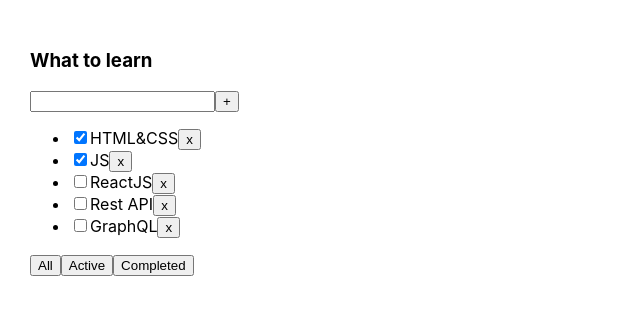
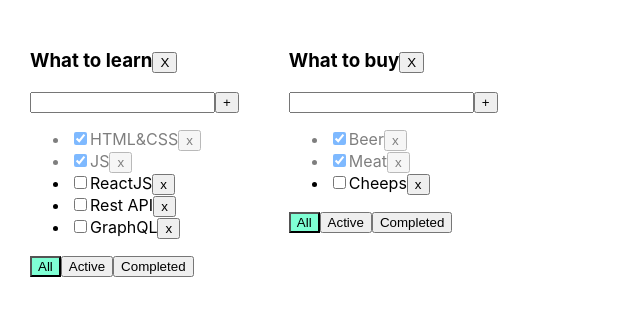
Before and after one commit to EvgenySychev/TO-DO_LIST, a React (Create React App) app: page / in a window 1280 px wide. Shown: the top 316 px of the page, without its empty margins (0-640 px from the left). Built offline with nearby package versions, Linux system fonts and the light colour scheme.

Commit message:
Tuesday's first lesson with Victor

```diff
--- a/package.json
+++ b/package.json
@@ -10,12 +10,12 @@
     "@types/node": "^12.0.0",
     "@types/react": "^16.9.0",
     "@types/react-dom": "^16.9.0",
-    "@types/uuid": "^8.3.4",
+    "@types/uuid": "^7.0.3",
     "react": "^16.13.1",
     "react-dom": "^16.13.1",
     "react-scripts": "3.4.1",
     "typescript": "~3.7.2",
-    "uuid": "^8.3.2"
+    "uuid": "^8.0.0"
   },
   "scripts": {
     "start": "react-scripts start",
--- a/src/App.css
+++ b/src/App.css
@@ -6,3 +6,19 @@
 .App > div {
   margin-right: 50px;
 }
+
+.error {
+  border: red 1px solid;
+}
+
+.error-message {
+  color: red;
+}
+
+.active-filter {
+  background-color: aquamarine;
+}
+
+.is-done {
+  opacity: 0.5;
+}
--- a/src/App.tsx
+++ b/src/App.tsx
@@ -1,53 +1,108 @@
 import React, {useState} from 'react';
 import './App.css';
-import {Todolist} from './Todolist';
-import {v1} from "uuid";
+import {TaskType, Todolist} from './Todolist';
+import {v1} from 'uuid';
 
 export type FilterValuesType = "all" | "active" | "completed";
 
+export type TodolistType = {
+    id: string
+    title: string
+    filter: FilterValuesType
+}
+
+export type TasksSetType = {
+    [todoListID: string]: Array<TaskType>
+}
+
 function App() {
 
-    let [tasks, setTasks] = useState([
-        {id: v1(), title: "HTML&CSS", isDone: true},
-        {id: v1(), title: "JS", isDone: true},
-        {id: v1(), title: "ReactJS", isDone: false},
-        {id: v1(), title: "Rest API", isDone: false},
-        {id: v1(), title: "GraphQL", isDone: false},
-    ]);
+    const todoListID_1 = v1()
+    const todoListID_2 = v1()
 
-    function removeTask(id: string) {
-        let filteredTasks = tasks.filter(t => t.id != id);
-        setTasks(filteredTasks);
+    //BLL
+    const [todoLists, setTodolists] = useState<Array<TodolistType>>([
+        {id: todoListID_1, title: "What to learn", filter: "all"},
+        {id: todoListID_2, title: "What to buy", filter: "all"}
+    ])
+
+    const [tasks, setTasks] = useState<TasksSetType>({
+        [todoListID_1]: [
+            {id: v1(), title: "HTML&CSS", isDone: true},
+            {id: v1(), title: "JS", isDone: true},
+            {id: v1(), title: "ReactJS", isDone: false},
+            {id: v1(), title: "Rest API", isDone: false},
+            {id: v1(), title: "GraphQL", isDone: false},
+        ],
+        [todoListID_2]: [
+            {id: v1(), title: "Beer", isDone: true},
+            {id: v1(), title: "Meat", isDone: true},
+            {id: v1(), title: "Cheeps", isDone: false}
+        ]
+    })
+
+     function removeTask(taskID: string, todolistID: string) {
+        setTasks({...tasks, [todolistID]: tasks[todolistID].filter(t => t.id !== taskID)})
     }
 
-    const addTasks = (newTitle: string) => {
-        console.log('This task was added')
-        let newTask = {id: v1(), title: newTitle, isDone: true}
-        setTasks([newTask, ...tasks])
+    function addTask(title: string, todolistID: string) {
+        const newTask: TaskType = {
+            id: v1(), title, isDone: false
+        }
+        setTasks({...tasks, [todolistID]: [newTask, ...tasks[todolistID]]});
     }
 
-    /*let [filter, setFilter] = useState<FilterValuesType>("all");
+    function changeStatus(taskId: string, isDone: boolean, todoListID: string) {
+        /* const tasksForCurrentTodolist = tasks[todoListID]
+         const upDatedTasks = tasksForCurrentTodolist.map(t => t.id === taskId ? {...t,isDone: isDone} : t);
+         const copyTasks = {...tasks}
+         copyTasks[todoListID] = upDatedTasks
+         setTasks(copyTasks)*/
 
-    let tasksForTodolist = tasks;
-
-    if (filter === "active") {
-        tasksForTodolist = tasks.filter(t => t.isDone === false);
-    }
-    if (filter === "completed") {
-        tasksForTodolist = tasks.filter(t => t.isDone === true);
+        setTasks({...tasks, [todoListID]: tasks[todoListID].map(t => t.id === taskId ? {...t, isDone: isDone} : t)})
     }
 
-    function changeFilter(value: FilterValuesType) {
-        setFilter(value);
-    }*/
+    function changeFilter(value: FilterValuesType, todoListID: string) {
+        setTodolists(todoLists.map(tl => tl.id === todoListID ? {...tl, filter: value} : tl))
+    }
+
+    function removeTodolist(todoListID: string) {
+        setTodolists(todoLists.filter(tl => tl.id !== todoListID))
+        delete tasks[todoListID]
+    }
+
+    const todoListsForRender = todoLists.map(tl => {
+
+        let tasksForTodolist = tasks[tl.id]; // весь массив
+        console.log(tasksForTodolist)
+        if (tl.filter === "active") {
+            tasksForTodolist = tasksForTodolist.filter(t => !t.isDone);
+        }
+        if (tl.filter === "completed") {
+            tasksForTodolist = tasksForTodolist.filter(t => t.isDone);
+        }
+
+        return (
+            <Todolist
+                key={tl.id}
+                title={tl.title}
+                todolistID={tl.id}
+                filter={tl.filter}
+                tasks={tasksForTodolist}
+
+                addTask={addTask}
+                removeTask={removeTask}
+                changeFilter={changeFilter}
+                removeTodolist={removeTodolist}
+                changeTaskStatus={changeStatus}
+            />
+        )
+    })
+
 
     return (
         <div className="App">
-            <Todolist title="What to learn"
-                      tasks={tasks}
-                      removeTask={removeTask}
-                      //changeFilter={changeFilter}
-                      addTasks={addTasks}/>
+            {todoListsForRender}
         </div>
     );
 }
--- a/src/Todolist.tsx
+++ b/src/Todolist.tsx
@@ -1,86 +1,92 @@
 import React, {ChangeEvent, KeyboardEvent, useState} from 'react';
 import {FilterValuesType} from './App';
 
-type TaskType = {
+export type TaskType = {
     id: string
     title: string
     isDone: boolean
 }
 
 type PropsType = {
+    todolistID:string
     title: string
     tasks: Array<TaskType>
-    removeTask: (taskId: string) => void
-    //changeFilter: (value: FilterValuesType) => void
-    addTasks: (newTitle: string) => void
+    filter: FilterValuesType
+    removeTodolist: (todolistID: string) => void
+    addTask: (title: string, todolistID: string) => void
+    removeTask: (taskId: string, todolistID: string) => void
+    changeFilter: (value: FilterValuesType, todolistID: string) => void
+    changeTaskStatus: (taskId: string, isDone: boolean, todolistID: string) => void
 }
 
 export function Todolist(props: PropsType) {
 
-    let [filter, setFilter] = useState<FilterValuesType>("all");
+    let [title, setTitle] = useState("")
+    let [error, setError] = useState<string | null>(null)
 
-    let tasksForTodolist = props.tasks;
-
-    if (filter === "active") {
-        tasksForTodolist = props.tasks.filter(t => t.isDone === false);
-    }
-    if (filter === "completed") {
-        tasksForTodolist = props.tasks.filter(t => t.isDone === true);
+    const addTask = () => {
+        if (title.trim() !== "") {
+            props.addTask(title.trim(), props.todolistID);
+            setTitle("");
+        } else {
+            setError("Title is required");
+        }
     }
 
-    function changeFilter(value: FilterValuesType) {
-        setFilter(value);
-    }
-
-    let [newTitle, setNewTitle] = useState('')
-
-    const onChangeHandler = (event: ChangeEvent<HTMLInputElement>) => {
-        setNewTitle(event.currentTarget.value)
-    }
-
-    const addTaskHandler = () => {
-        props.addTasks(newTitle)
-        setNewTitle('')
+    const onChangeHandler = (e: ChangeEvent<HTMLInputElement>) => {
+        setTitle(e.currentTarget.value)
     }
 
     const onKeyPressHandler = (e: KeyboardEvent<HTMLInputElement>) => {
-        if (e.key === 'Enter') {
-            addTaskHandler()
+        setError(null);
+        if (e.charCode === 13) {
+            addTask();
         }
     }
 
-    const changeFilterHandlerUniversal = (value:FilterValuesType) => {
-        changeFilter(value)
-    }
+    const onAllClickHandler = () => props.changeFilter("all", props.todolistID);
+    const onActiveClickHandler = () => props.changeFilter("active", props.todolistID);
+    const onCompletedClickHandler = () => props.changeFilter("completed",props.todolistID);
 
-    const removeTaskHandler = (tID:string)=> {
-        props.removeTask(tID)
-    }
 
     return <div>
-        <h3>{props.title}</h3>
+        <h3>{props.title}
+            <button onClick={()=>props.removeTodolist(props.todolistID)}>X</button>
+        </h3>
         <div>
-            <input value={newTitle} onChange={onChangeHandler} onKeyPress={onKeyPressHandler}/>
-            <button onClick={addTaskHandler}>+</button>
+            <input value={title}
+                   onChange={onChangeHandler}
+                   onKeyPress={onKeyPressHandler}
+                   className={error ? "error" : ""}
+            />
+            <button onClick={addTask}>+</button>
+            {error && <div className="error-message">{error}</div>}
         </div>
         <ul>
             {
-                tasksForTodolist.map(t => {
+                props.tasks.map(t => {
+                    const onClickHandler = () => props.removeTask(t.id,props.todolistID)
+                    const onChangeHandler = (e: ChangeEvent<HTMLInputElement>) => {
+                        props.changeTaskStatus(t.id, e.currentTarget.checked,props.todolistID);
+                    }
 
-                    return (
-                    <li key={t.id}>
-                        <input type="checkbox" checked={t.isDone}/>
+                    return <li key={t.id} className={t.isDone ? "is-done" : ""}>
+                        <input type="checkbox"
+                               onChange={onChangeHandler}
+                               checked={t.isDone}/>
                         <span>{t.title}</span>
-                        <button onClick={()=>removeTaskHandler(t.id)}>x</button>
+                        <button onClick={onClickHandler}>x</button>
                     </li>
-                    )
                 })
             }
         </ul>
         <div>
-            <button onClick={()=> changeFilterHandlerUniversal('all')}>All</button>
-            <button onClick={()=> changeFilterHandlerUniversal('active')}>Active</button>
-            <button onClick={()=> changeFilterHandlerUniversal('completed')}>Completed</button>
+            <button className={props.filter === 'all' ? "active-filter" : ""}
+                    onClick={onAllClickHandler}>All</button>
+            <button className={props.filter === 'active' ? "active-filter" : ""}
+                onClick={onActiveClickHandler}>Active</button>
+            <button className={props.filter === 'completed' ? "active-filter" : ""}
+                onClick={onCompletedClickHandler}>Completed</button>
         </div>
     </div>
 }
```
Also changed, not shown: 1 other file (tests, documents, lock files or other folders).
